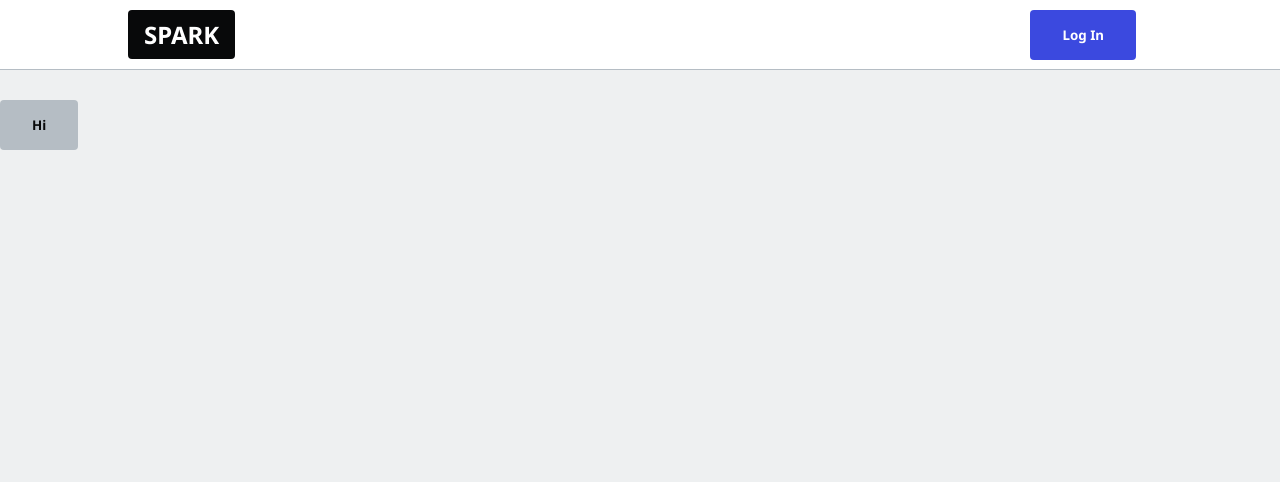
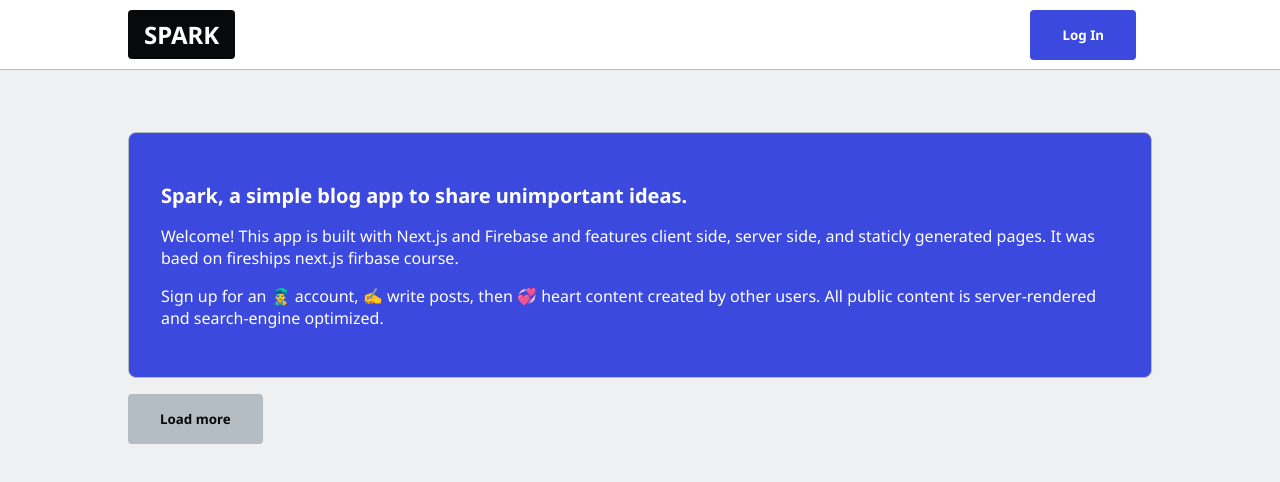
Before and after one commit to thudsonbu/spark, a Next.js app: page / in a window 1280 px wide. Shown: the top 482 px of the page. Built offline with nearby package versions, Linux system fonts and the light colour scheme; no server answers; the database is empty.

Commit message:
paginated home page and metatags component

```diff
--- /dev/null
+++ b/components/Metatags.js
@@ -0,0 +1,9 @@
+import Head from "next/head";
+
+export default function Metatags({ title = "Spark" }) {
+  return (
+    <Head>
+      <title>{title}</title>
+    </Head>
+  );
+}
--- a/lib/firebase.js
+++ b/lib/firebase.js
@@ -28,6 +28,11 @@ export const storage = firebase.storage();
 // firebase-tools -g and then ran firebase init to create a new firebase project
 // this allows for emulation of the cloud environment locally
 
+// Firestore exports
+export const serverTimestamp = firebase.firestore.FieldValue.serverTimestamp;
+export const fromMillis = firebase.firestore.Timestamp.fromMillis;
+export const increment = firebase.firestore.FieldValue.incremen;
+
 /**`
  * Gets a users/{uid} document with username
  * @param  {string} username
--- a/pages/index.js
+++ b/pages/index.js
@@ -1,14 +1,95 @@
-import Head from "next/head";
-import Link from "next/link";
+import PostFeed from "../components/PostFeed";
+import Metatags from "../components/Metatags";
+import Loader from "../components/Loader";
+import { firestore, fromMillis, postToJSON } from "../lib/firebase";
 
-import Loader from "../components/Loader";
+import { useState } from "react";
 
-import toast from "react-hot-toast";
+// Max post to query per page
+const LIMIT = 10;
 
-export default function Home() {
+export async function getServerSideProps(context) {
+  const postsQuery = firestore
+    .collectionGroup("posts")
+    .where("published", "==", true)
+    .orderBy("createdAt", "desc")
+    .limit(LIMIT);
+
+  const posts = (await postsQuery.get()).docs.map(postToJSON);
+
+  return {
+    props: { posts }, // will be passed to the page component as props
+  };
+}
+
+export default function Home(props) {
+  const [posts, setPosts] = useState(props.posts);
+  const [loading, setLoading] = useState(false);
+
+  const [postsEnd, setPostsEnd] = useState(false);
+
+  // Get next page in pagination query
+  const getMorePosts = async () => {
+    setLoading(true);
+    const last = posts[posts.length - 1]; // get index of last post on page
+
+    // there is a difference in the type returned based on whether we render on
+    // the client or the server so we must conver it
+    const cursor =
+      typeof last.createdAt === "number"
+        ? fromMillis(last.createdAt)
+        : last.createdAt;
+
+    // build query for posts from firestore db
+    const query = firestore
+      .collectionGroup("posts")
+      .where("published", "==", true)
+      .orderBy("createdAt", "desc") // posts are sorted by created date
+      .startAfter(cursor) // start after index of last post on page
+      .limit(LIMIT); // limit of posts that can be returned
+
+    // take snapshot and
+    const newPosts = (await query.get()).docs.map((doc) => doc.data());
+
+    // add posts to current post list
+    setPosts(posts.concat(newPosts));
+    setLoading(false);
+
+    if (newPosts.length < LIMIT) {
+      setPostsEnd(true);
+    }
+  };
+
   return (
-    <div>
-      <button onClick={() => toast.success("Hi")}>Hi</button>
-    </div>
+    <main>
+      <Metatags
+        title="Home Page"
+        description="Get the latest posts on our site"
+      />
+
+      <div className="card card-info">
+        <h2>Spark, a simple blog app to share unimportant ideas.</h2>
+        <p>
+          Welcome! This app is built with Next.js and Firebase and features
+          client side, server side, and staticly generated pages. It was baed on
+          fireships next.js firbase course.
+        </p>
+        <p>
+          Sign up for an 👨‍🎤 account, ✍️ write posts, then 💞 heart content
+          created by other users. All public content is server-rendered and
+          search-engine optimized.
+        </p>
+      </div>
+
+      <PostFeed posts={posts} />
+
+      {!loading && !postsEnd && (
+        <button onClick={getMorePosts}>Load more</button>
+      )}
+
+      <Loader show={loading} />
+
+      {postsEnd && "You have reached the end!"}
+    </main>
   );
 }
```
